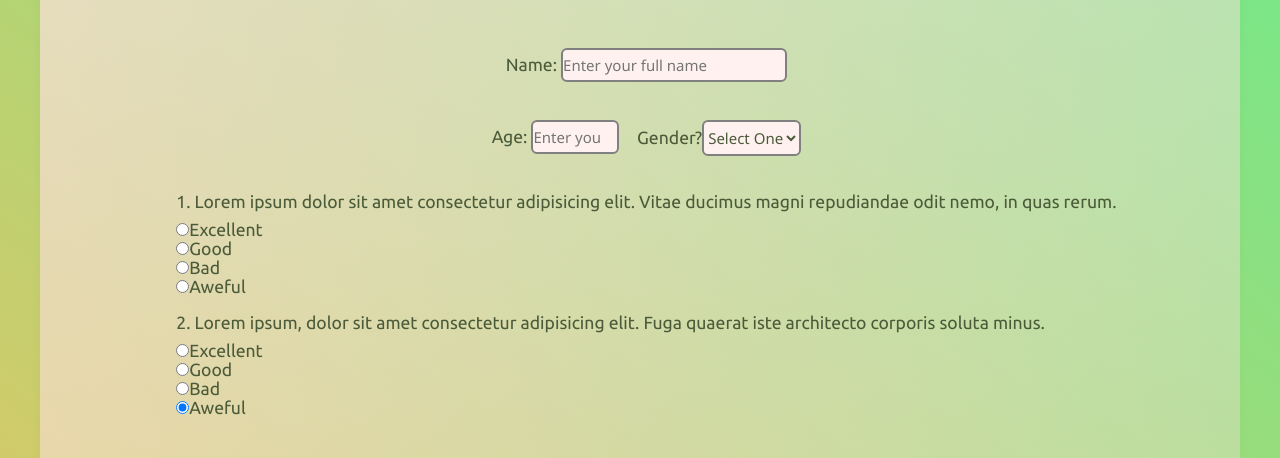
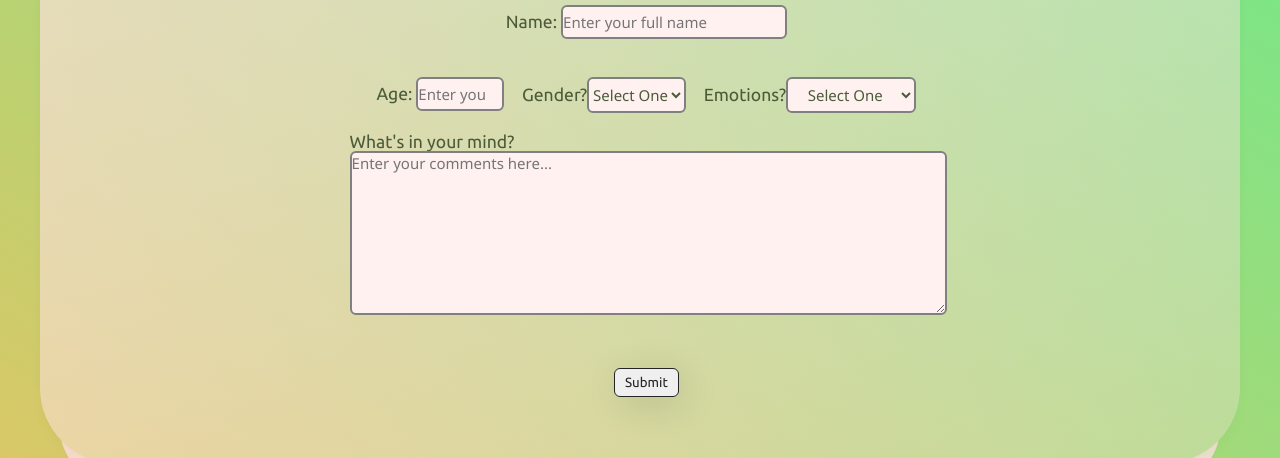
Before and after one commit to HarshNarayan2022/OmdenaAgenticChatbotUI, a plain HTML site: page index.html in a window 1280 px wide. Shown: the part 342-800 px from the top of the page. Drawn offline with Linux system fonts and the light colour scheme.

Commit message:
Add files via upload
user input form update

```diff
--- a/css/stylehome.css
+++ b/css/stylehome.css
@@ -150,7 +150,7 @@ nav{
 /* CSS of form section starts */
 
 .firstsection{
-    height: 120vh;
+    height: 100vh;
     display: flex;
     flex-direction: row;
     justify-content: center;
@@ -262,19 +262,31 @@ nav{
 }
 
 .question-section{
-    padding: 0.5em;
+
     display: flex;
+    width: 50%;
     flex-direction: column;
     align-items: left;
 }
 
-.question{
+/* .question{
     padding-bottom: 0.5em;
-}
+} */
 
 .rating{
     display: flex;
     flex-direction: column;
+}
+
+.form-control{
+    height: 20vh;
+    width: 100%;
+    font-size: 15px;
+  border: 2px solid gray;
+  border-radius: 6px;
+  font-family: 'Segoe UI', Tahoma, Geneva, Verdana, sans-serif;
+  background:
+#fff1f0;
 }
 
 
--- a/index.html
+++ b/index.html
@@ -139,94 +139,44 @@
 
                                     </select>
                                 </div>
+                                <div class="form-group gender">
+                                    <p>
+                                    Emotions?
+                                    </p>
+                                    <select
+                                            class="form-input gender-placeholder"
+                                            name="role"
+                                            id="dropdown"
+                                            class="form-control"
+                                            required>
+                                    <option disabled selected value>Select One</option>
+                                    <option value="stress">stress</option>
+                                    <option value="anxiety">anxiety</option>
+                                    <option value="depression">depression</option>
+                                    <option value="sadness">sadness</option>
+                                    <option value="overwhelmed">overwhelmed</option>
+                                    <option value="burnout">burnout</option>
+                                    <option value="anger">anger</option>
+                                    <option value="lonely">lonely</option>
+                                    <option value="confused">confused</option>
+                                    <option value="neutral/unsure">neutral/unsure</option>
+                                    </select>
+                                </div>
                         </div>
 
                         <div class="question-section">
-                      <div class="form-group " >
-                        <p class="question">
-                        1. Lorem ipsum dolor sit amet consectetur adipisicing elit. Vitae ducimus magni repudiandae odit nemo, in quas rerum.
-                        </p>
-                        <div class="rating">
-                            <label  for="">
-                            <input
-                                type="radio"
-                                name="user-recommend"
-                                value="Excellent"
-                                class="form-check-input"
-                                checked >Excellent
-                            </label>
-                            <label for="">
-                            <input
-                                type="radio"
-                                name="user-recommend"
-                                value="Excellent"
-                                class="form-check-input"
-                                checked >Good
-                            </label>
-                            <label for="">
-                            <input
-                                type="radio"
-                                name="user-recommend"
-                                value="Excellent"
-                                class="form-check-input"
-                                checked >Bad
-                            </label>
-                            <label for="">
-                            <input
-                                type="radio"
-                                name="user-recommend"
-                                value="Excellent"
-                                class="form-check-input"
-                                checked >Aweful
-                            </label>
-                    </div>
+                            <div class="">
+                                <p>What's in your mind?</p>
+                                <textarea
+                                            name="comment"
+                                            id="comments"
+                                            class="form-control"
+
+                                            placeholder="Enter your comments here..."></textarea>
+
                                 </div>
 
-
-                       <div class="form-group " >
-                        <p class="question">
-                        2. Lorem ipsum, dolor sit amet consectetur adipisicing elit. Fuga quaerat iste architecto corporis soluta minus.
-                        </p>
-                        <div class="rating">
-                            <label  for="">
-                            <input
-                                type="radio"
-                                name="user-recommend"
-                                value="Excellent"
-                                class="form-check-input"
-                                checked >Excellent
-                            </label>
-                            <label for="">
-                            <input
-                                type="radio"
-                                name="user-recommend"
-                                value="Excellent"
-                                class="form-check-input"
-                                checked >Good
-                            </label>
-                            <label for="">
-                            <input
-                                type="radio"
-                                name="user-recommend"
-                                value="Excellent"
-                                class="form-check-input"
-                                checked >Bad
-                            </label>
-                            <label for="">
-                            <input
-                                type="radio"
-                                name="user-recommend"
-                                value="Excellent"
-                                class="form-check-input"
-                                checked >Aweful
-                            </label>
-                    </div>
-                       </div>
-                    </div>
-
-
-
-                      <div >
+                            <div>
                                 <button
                                         type="submit"
                                         id="submit"
```
Lines whose indentation alone changed are shown as unchanged.
